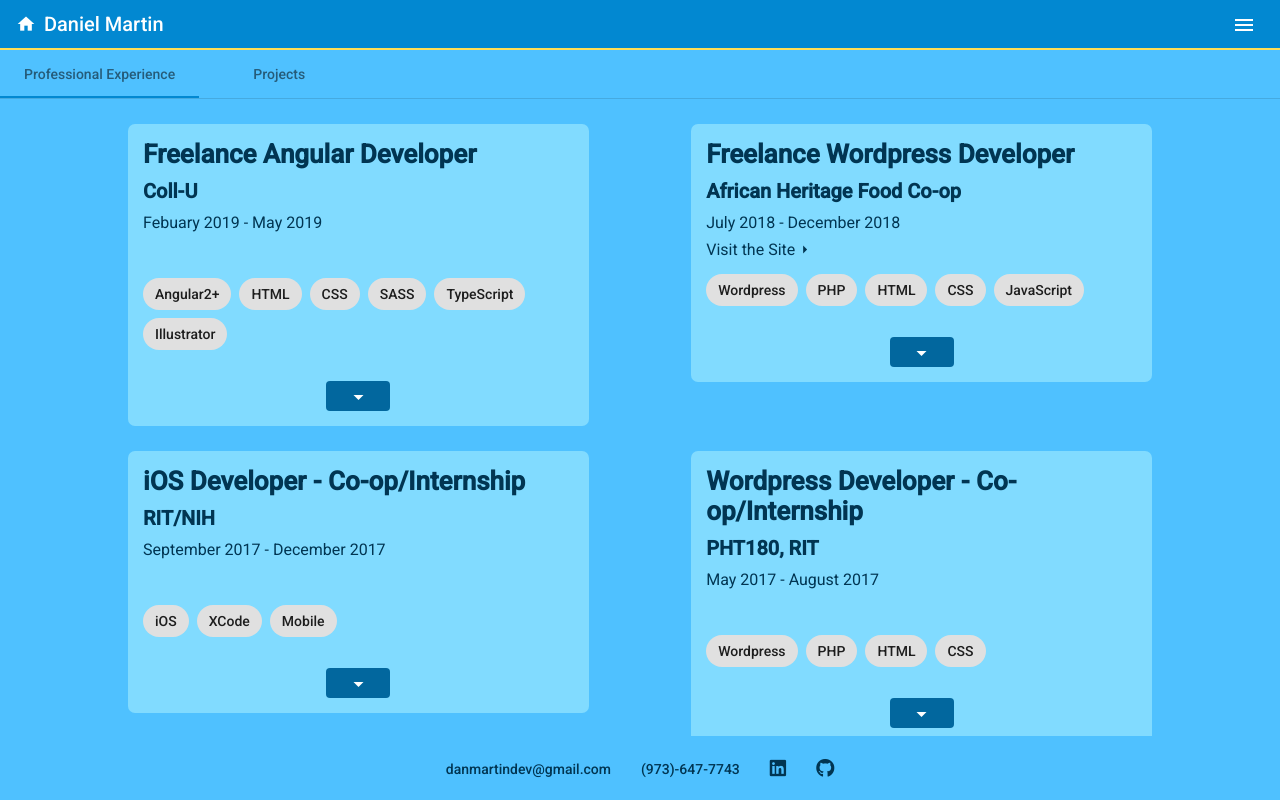
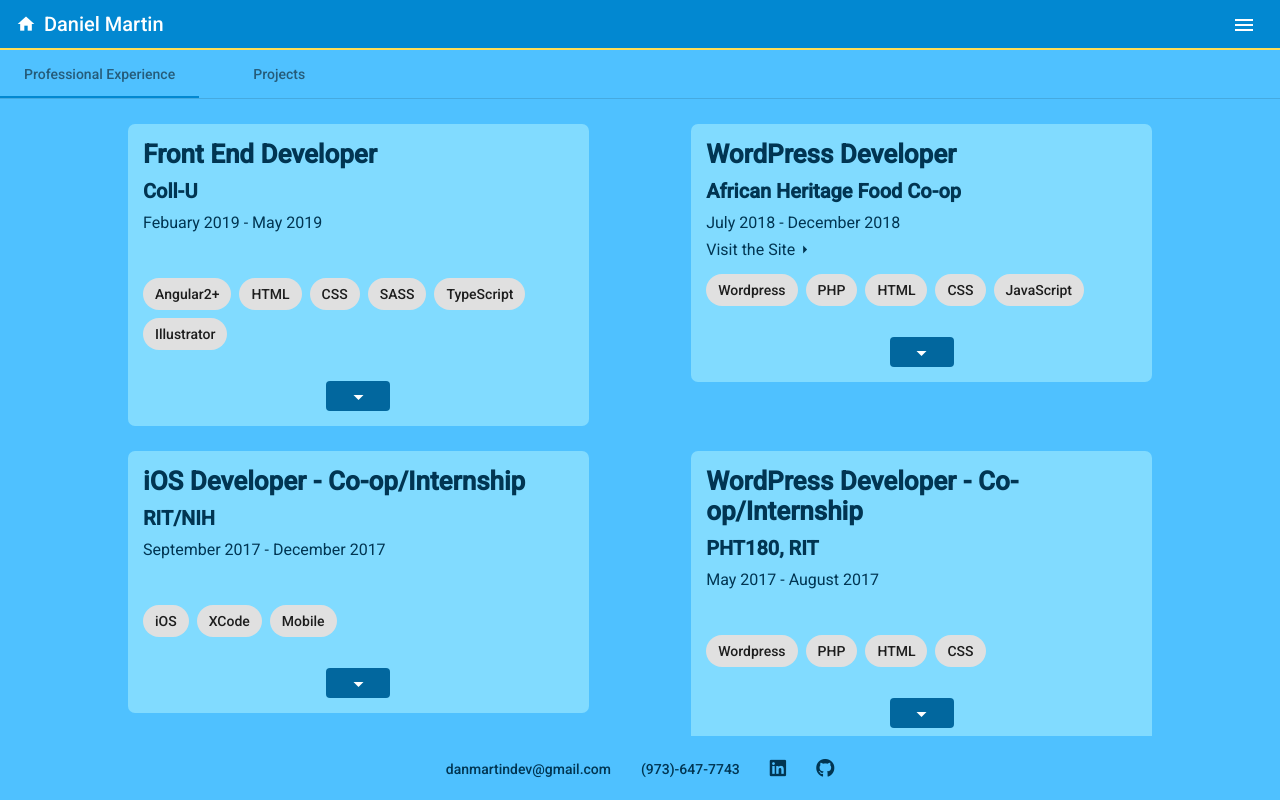
Before and after one commit to danmartindev/Portfolio, an Angular app: page /work in a window 1280 px wide. Built offline with nearby package versions, Linux system fonts and the light colour scheme.

Commit message:
minor updates to entries

```diff
--- a/src/app/my-entries.ts
+++ b/src/app/my-entries.ts
@@ -3,7 +3,7 @@
 export const expEntries : Entry[] = [
 
     //NDA
-    {title: "Freelance Angular Developer", company: "Coll-U", date: "Febuary 2019 - May 2019",
+    {title: "Front End Developer", company: "Coll-U", date: "Febuary 2019 - May 2019",
     content: `Coll-U is a startup software development company out of Long Island. My main responsibility was the front end development
     of an Angular app. My duties also included working with a designer on the UI/UX of the app, and creating user flows/mock-ups.
     <br>
@@ -16,7 +16,7 @@
     chips: ['Angular2+', 'HTML', 'CSS', 'SASS', 'TypeScript', 'Illustrator'], state:"*"},
 
     //AHFC//
-    {title: "Freelance Wordpress Developer", company: "African Heritage Food Co-op", date: "July 2018 - December 2018",
+    {title: "WordPress Developer", company: "African Heritage Food Co-op", date: "July 2018 - December 2018",
     link: 'https://myahfc.com/community/', linkText: 'Visit the Site',
     content: `AHFC is a Buffalo based non-profit which works in community development. My position as a freelance developer had me
     working with a fellow developer to design and develop a new site for AHFC to expand their community. A majority of my time was
@@ -50,7 +50,7 @@
     chips: ['iOS', 'XCode', 'Mobile'], state:"*"},
 
     //PHT
-    {title: "Wordpress Developer - Co-op/Internship", company: "PHT180, RIT", date: "May 2017 - August 2017",
+    {title: "WordPress Developer - Co-op/Internship", company: "PHT180, RIT", date: "May 2017 - August 2017",
     content: `Personalized Healthcare Technology, now PHT180, is an offshoot of RIT’s faculty focused on development and advancement
     of medical practices and technologies. My position as the WordPress developer for the group had me work with designing and
     developing WordPress themes and plugins for various faculty members.
```
